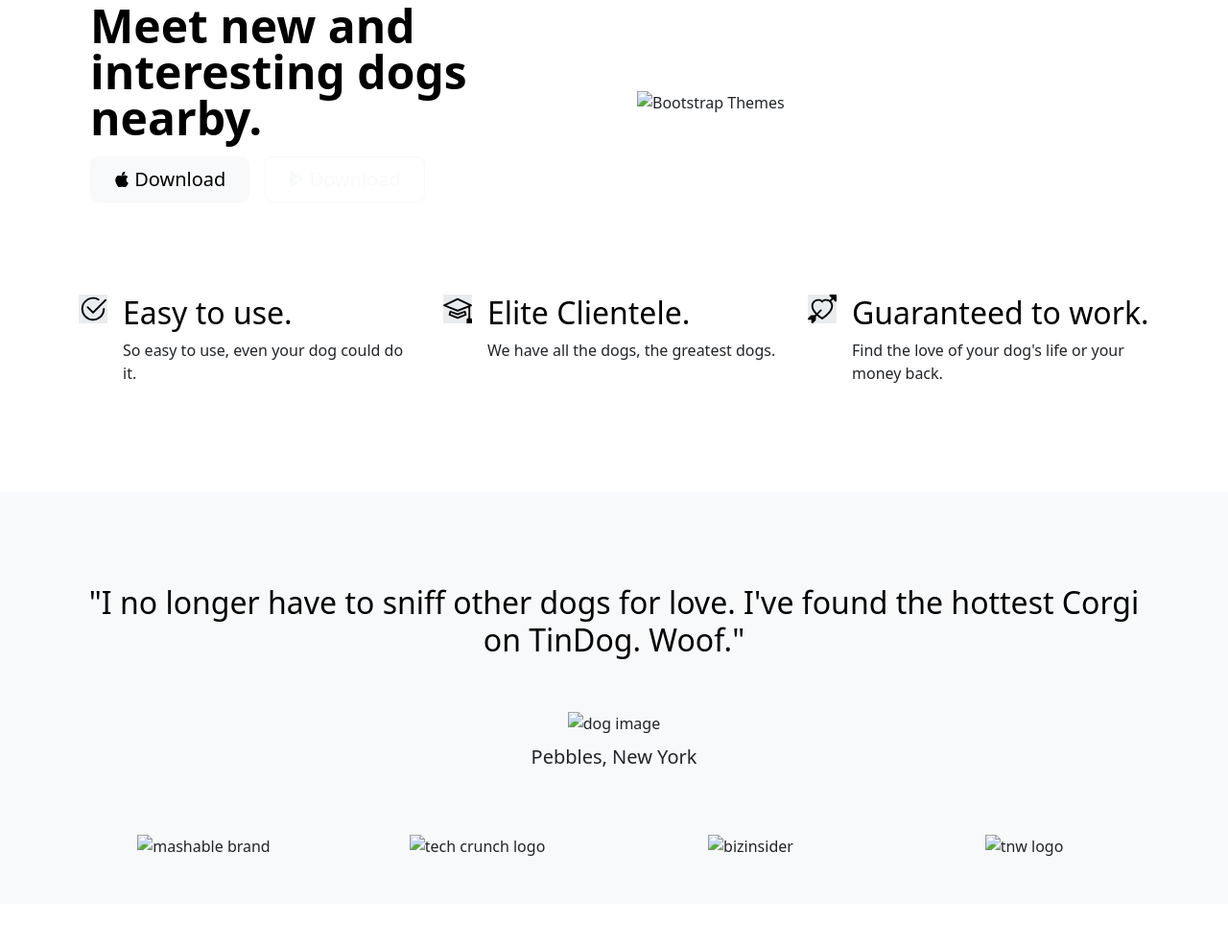
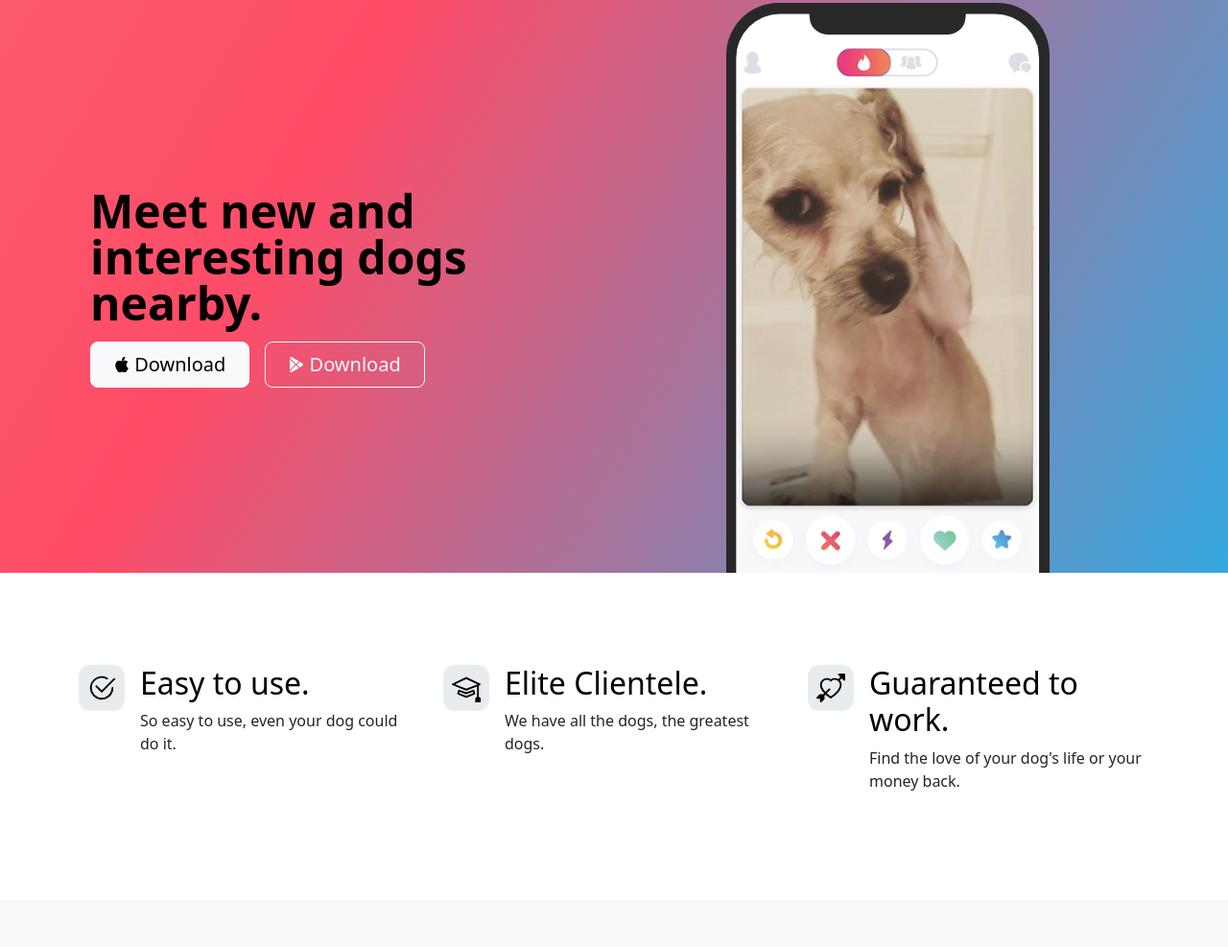
Before and after one commit to saraholewiler/TinDog, a plain HTML site: page index.html in a window 1280 px wide. Shown: the part 93-1080 px from the top of the page at 96% size. Drawn offline with nearby package versions, Linux system fonts and the light colour scheme.

Commit message:
Update index.html

```diff
--- a/index.html
+++ b/index.html
@@ -10,7 +10,7 @@
       integrity="sha384-KK94CHFLLe+nY2dmCWGMq91rCGa5gtU4mk92HdvYe+M/SXH301p5ILy+dN9+nJOZ"
       crossorigin="anonymous"
     />
-    <link rel="stylesheet" href="./css/solution.css" />
+    <link rel="stylesheet" href="style.css" />
   </head>
 
   <body>
@@ -20,7 +20,7 @@
         <div class="row flex-lg-row-reverse align-items-center g-5 pt-5">
           <div class="col-10 col-sm-8 col-lg-6">
             <img
-              src="./images/iphone.png"
+              src="iphone.png"
               class="d-block mx-lg-auto img-fluid"
               alt="Bootstrap Themes"
               height="200"
@@ -124,15 +124,15 @@
   <div class="p-5 text-center bg-body-tertiary">
     <div class="container py-5">
       <h2 class="text-body-emphasis">"I no longer have to sniff other dogs for love. I've found the hottest Corgi on TinDog. Woof."</h2>
-      <img class="profile-img mt-5 " src="./images/dog-img.jpg" alt="dog image">
+      <img class="profile-img mt-5 " src="dog-img.jpg" alt="dog image">
       <p class="col-lg-8 mx-auto lead mt-2">Pebbles, New York </p>
     </div>
     <div class="container">
       <div class="row">
-        <div class="col-lg-3 col-sm-12"> <img src="./images/mashable.png" alt="mashable brand" height="30px"></div>
-        <div class="col-lg-3 col-sm-12"> <img src="./images/techcrunch.png" alt="tech crunch logo" height="30px"></div>
-        <div class="col-lg-3 col-sm-12"> <img src="./images/bizinsider.png" alt="bizinsider" height="30px"></div>
-        <div class="col-lg-3 col-sm-12"> <img src="./images/tnw.png" alt="tnw logo" height="30px"></div>
+        <div class="col-lg-3 col-sm-12"> <img src="mashable.png" alt="mashable brand" height="30px"></div>
+        <div class="col-lg-3 col-sm-12"> <img src="techcrunch.png" alt="tech crunch logo" height="30px"></div>
+        <div class="col-lg-3 col-sm-12"> <img src="bizinsider.png" alt="bizinsider" height="30px"></div>
+        <div class="col-lg-3 col-sm-12"> <img src="tnw.png" alt="tnw logo" height="30px"></div>
 
       </div>
     </div>
```
